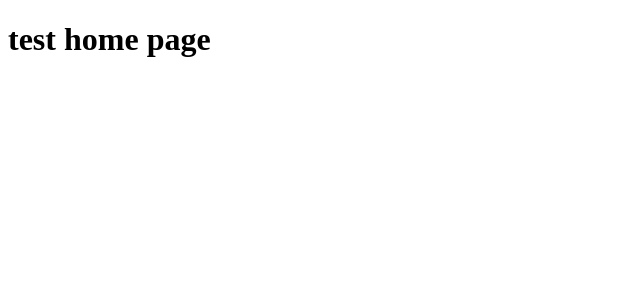
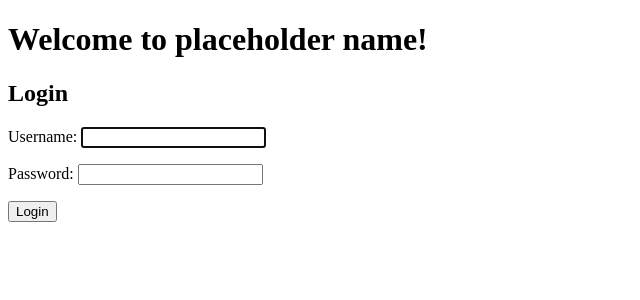
Before and after one commit to DavydKB/CSCI-3340-02-FinalProject, a Django app: page / in a window 1280 px wide. Shown: the top 300 px of the page, without its empty margins (0-640 px from the left). Run offline with Django 5.2, Linux system fonts and the light colour scheme.

Commit message:
Added login functionality

```diff
--- a/final/final/settings.py
+++ b/final/final/settings.py
@@ -121,3 +121,6 @@ STATIC_URL = 'static/'
 # https://docs.djangoproject.com/en/5.2/ref/settings/#default-auto-field
 
 DEFAULT_AUTO_FIELD = 'django.db.models.BigAutoField'
+LOGIN_URL = "home" #where to go if need login
+LOGIN_REDIRECT_URL = "feed" #where to go after login
+LOGOUT_REDIRECT_URL = "home" #Where to go after logout
--- a/final/testApp/templates/testApp/home.html
+++ b/final/testApp/templates/testApp/home.html
@@ -6,6 +6,17 @@
     <title>Home</title>
 </head>
 <body>
-    <h1>test home page</h1>
+    <h1>Welcome to placeholder name!</h1>
+
+    <h2>Login</h2>
+
+    <form method="post" action="{% url 'login' %}"> <!--Login prompt-->
+        {% csrf_token %}
+        {{ form.as_p }}
+
+        <input type="hidden" name="next" value="{% url 'feed' %}">
+
+        <button type="submit">Login</button>
+    </form>
 </body>
 </html>
--- a/final/testApp/urls.py
+++ b/final/testApp/urls.py
@@ -1,10 +1,13 @@
 from django.urls import path
 from . import views
+from django.contrib.auth import views as auth_views
 
 urlpatterns = [
     path("", views.home, name = "home"),
-    path("posts/", views.post_list, name = "post_list"),
+    path("feed/", views.feed, name = "feed"),
     path("profile/", views.profile, name = "profile_page"),
-    path("events/", views.events, name = "event_page")
+    path("events/", views.events, name = "event_page"),
     #path("clubs/", views.clubs, name = "club_search")
+    path("login/", auth_views.LoginView.as_view(template_name="testApp/home.html"), name = "login"),
+    path("logout/", auth_views.LogoutView.as_view(), name = "logout"),
 ]
--- a/final/testApp/views.py
+++ b/final/testApp/views.py
@@ -1,16 +1,25 @@
-from django.shortcuts import render
+from django.shortcuts import render,redirect
 from .models import Post
+from django.contrib.auth.forms import AuthenticationForm #login/logout
+from django.contrib.auth.decorators import login_required #Need to login to see page.
 
-def post_list(request):
-    posts = Post.objects.order_by("-date_created")
-    return render(request, "testApp/post_list.html", {"posts": posts})
 
 def home(request):
-    return render(request, "testApp/home.html")
+    if request.user.is_authenticated:
+        return redirect("feed")
+    form = AuthenticationForm()
+    return render(request, "testApp/home.html", {"form": form})
 
+@login_required
+def feed(request):
+    posts = Post.objects.order_by("-date_created")
+    return render(request, "testApp/feed.html", {"posts": posts})
+
+@login_required
 def profile(request):
     return render(request, "testApp/profile.html")
 
+@login_required
 def events(request):
     return render(request, "testApp/events.html")
 
```
Also changed, not shown: final/testApp/templates/testApp/feed.html (renamed from final/testApp/templates/testApp/post_list.html, +12 -0 lines).
